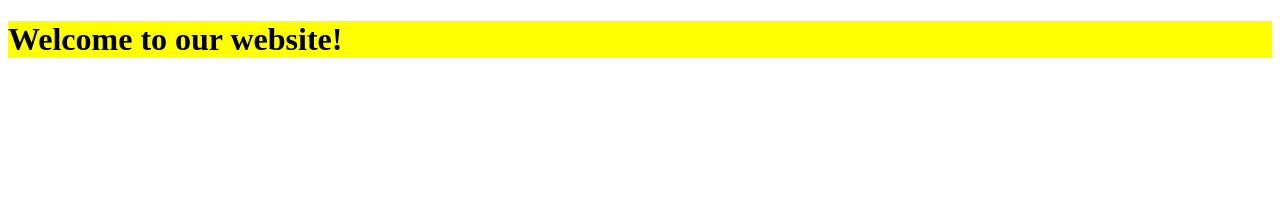
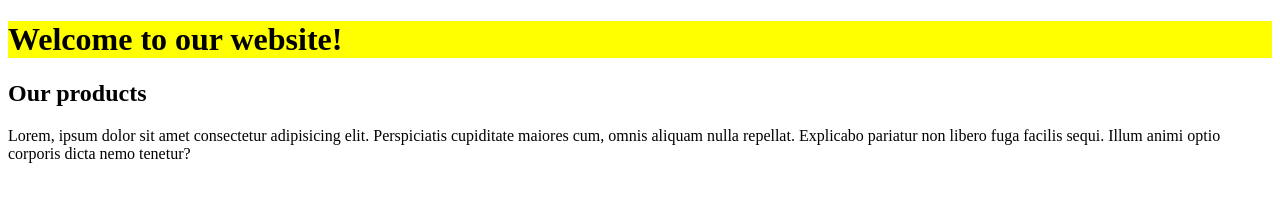
Before and after one commit to ayubxontursunov/online_store, a plain HTML site: page index.html in a window 1280 px wide. Drawn offline with Linux system fonts and the light colour scheme.

Commit message:
I added new main tag to index.html

```diff
--- a/index.html
+++ b/index.html
@@ -12,5 +12,15 @@
             Welcome to our website!
         </h1>
     </header>
+    <main>
+        <div class="container">
+            <h2>
+                Our products
+            </h2>
+            <p>Lorem, ipsum dolor sit amet consectetur adipisicing elit. Perspiciatis cupiditate maiores cum, omnis aliquam nulla repellat. Explicabo pariatur non libero fuga facilis sequi. Illum animi optio corporis dicta nemo tenetur?
+
+            </p>
+        </div>
+    </main>
 </body>
 </html>
```
